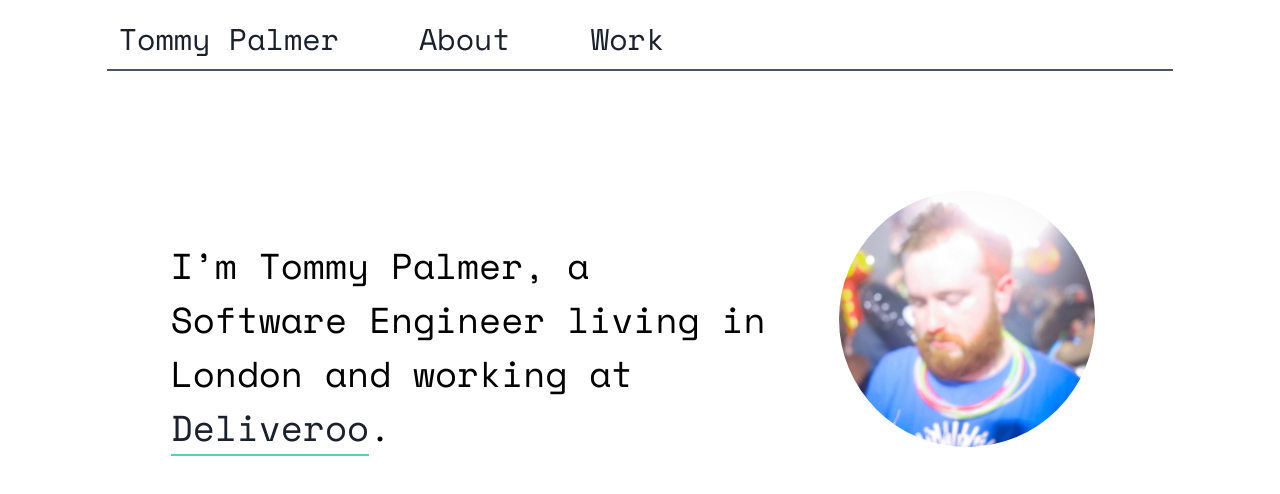
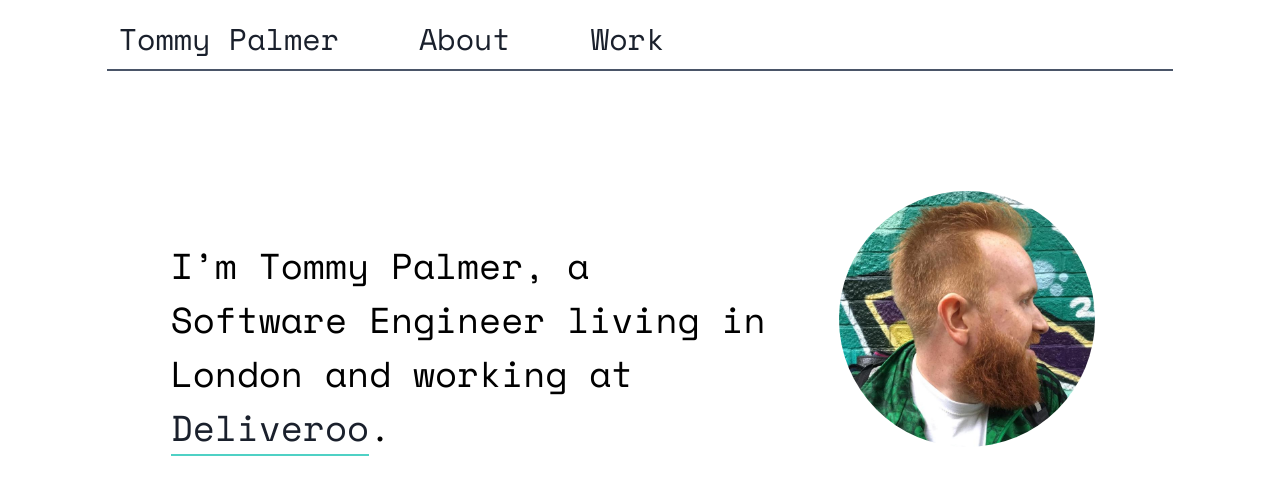
Before and after one commit to tommyp/tommyp.org, a Next.js app: page / in a window 1280 px wide. Shown: the top 494 px of the page. Built offline with nearby package versions, Linux system fonts and the light colour scheme.

Commit message:
update picture

```diff
--- a/pages/index.js
+++ b/pages/index.js
@@ -15,7 +15,7 @@
         <div className="w-full lg:float-right lg:w-1/3 mt-10 lg:mt-20 ">
           <img
             className="w-32 h-32 md:w-64 md:h-64 rounded-full mx-auto lg:ml-0"
-            src="/images/bangface.jpg"
+            src="/images/wall.jpg"
           />
         </div>
         <p className="md:text-3xl lg:text-4xl mt-8 lg:mt-32 text-black rounded-lg w-full lg:w-2/3 lg:float-left lg:pr-16 float-left text-center lg:text-left">
```
Also changed, not shown: public/images/wall.jpg (added).
